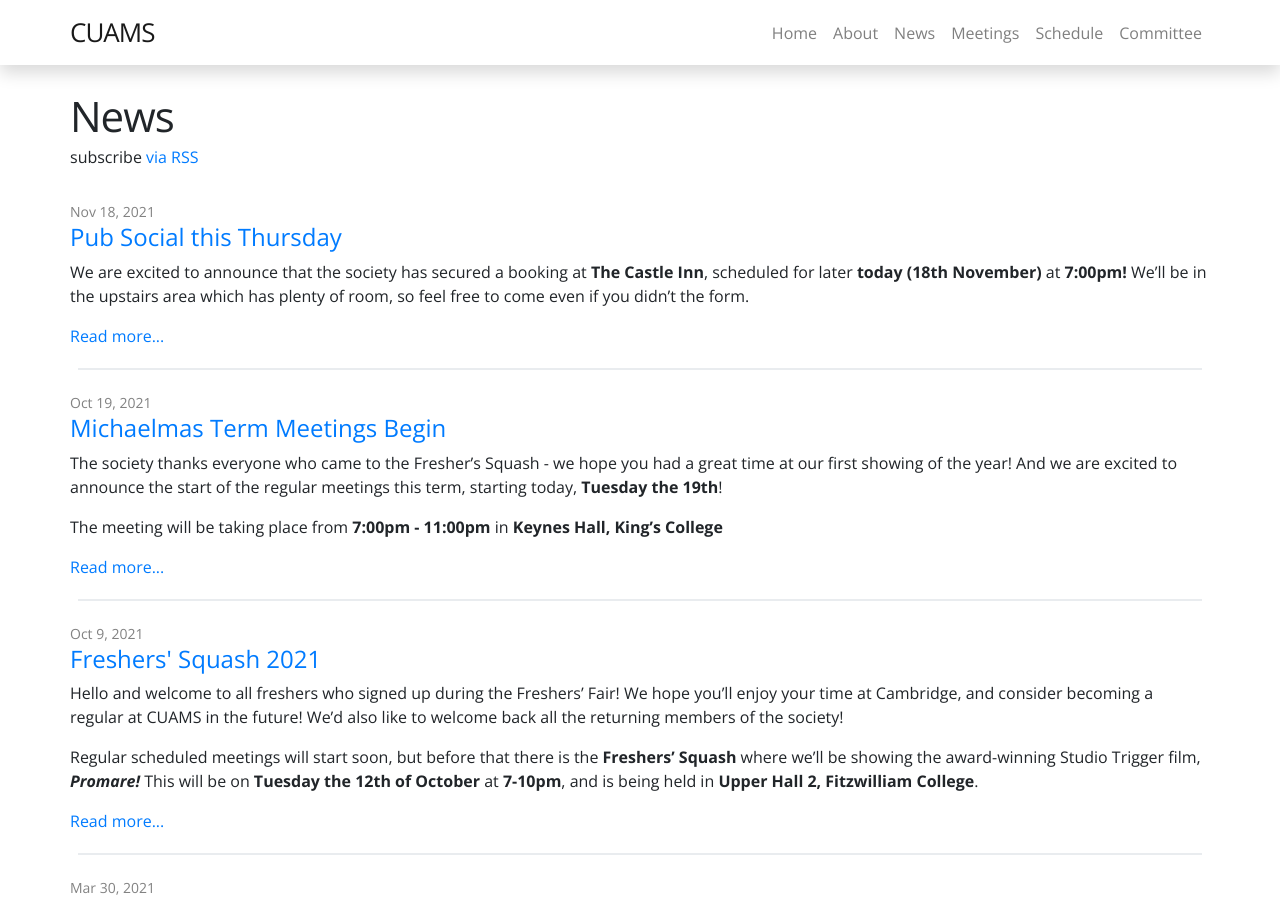
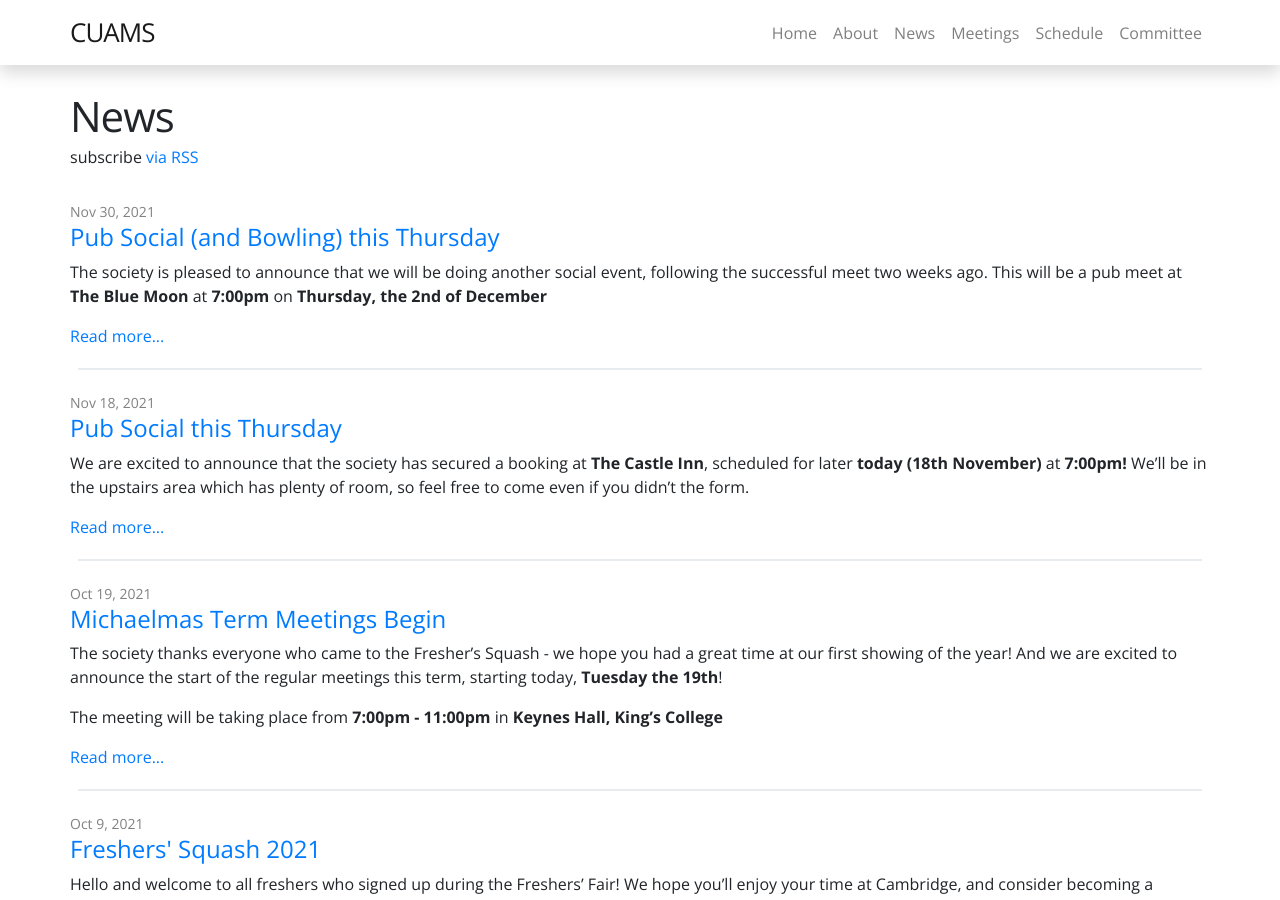
Before and after one commit to CUAMS/CUAMS-Website, a Jekyll site: the page built from pages/news.md, in a window 1280 px wide and 900 px high. Built offline with Jekyll 4.4.1, drawn with Linux system fonts in a browser that asks for light colours; nearby versions of some CDN libraries.

Commit message:
Add news post about pub meet and bowling. Update schedule with final episode breakdown and pub social.

```diff
--- a/_data/schedule.yml
+++ b/_data/schedule.yml
@@ -47,14 +47,17 @@
     shows:
      - Baccano! Ep.10-11
      - Yuri!!! on Ice Ep.9-10
-     - Gekkan Shoujo Nozaki-kun Ep.8-?
+     - Gekkan Shoujo Nozaki-kun Ep.8-10
   - date: 2021-11-30
     event: Main Meeting
     shows:
      - Baccano! Ep.12-13
      - Yuri!!! on Ice Ep.11-12
-     - Gekkan Shoujo Nozaki-kun Ep.?-12
-
+     - Gekkan Shoujo Nozaki-kun Ep.11-12
+  - date: 2021-12-02
+    event: Pub Social
+    venue: The Blue Moon, 2 Norfolk Street
+    time: 7&#8203;&#8203;pm
 - term: Lent 2022
   events:
     - name: Main Meeting
--- /dev/null
+++ b/_posts/2021-11-30-pub-meeting-thursday.md
@@ -0,0 +1,12 @@
+---
+layout: post
+title: Pub Social (and Bowling) this Thursday
+date: 2021-11-30 01:00:00 +0100
+excerpt_separator: <!--more-->
+---
+
+The society is pleased to announce that we will be doing another social event, following the successful meet two weeks ago. This will be a pub meet at **The Blue Moon** at **7:00pm** on **Thursday, the 2nd of December**<!--more-->, following a bowling outing at **Tenpin Bowling Alley** (which sadly is fully pre-booked). But if you want to come to the pub then feel free, even if you didn't sign up - just bear in mind that we could run out of seats if many more people arrive than signed up, so get there on time to secure a seat.
+
+The pub is at **2 Norfolk Street**, near the Grafton centre, and for those who have already booked remember that Bowling is at **3:00pm** in the Leisure Park by Cambridge train station.
+
+We also hope to see you at the final anime meeting of the term on Tuesday, happening again in Keynes Hall, King's College, where we will be finishing _Baccano_, _Yuri!! on Ice_, and _Gekkan Shoujo Nozaki-Kun_.
```
